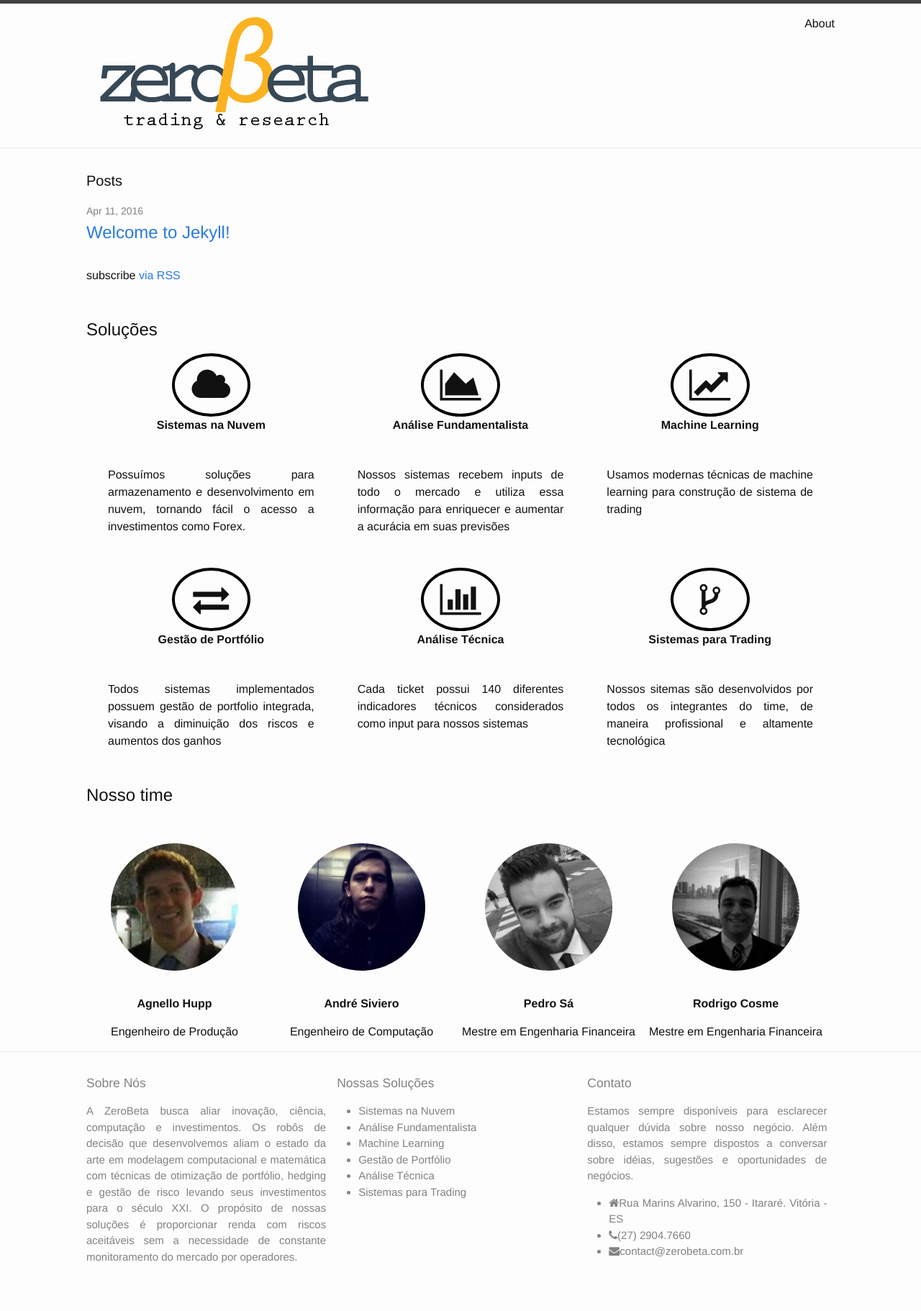
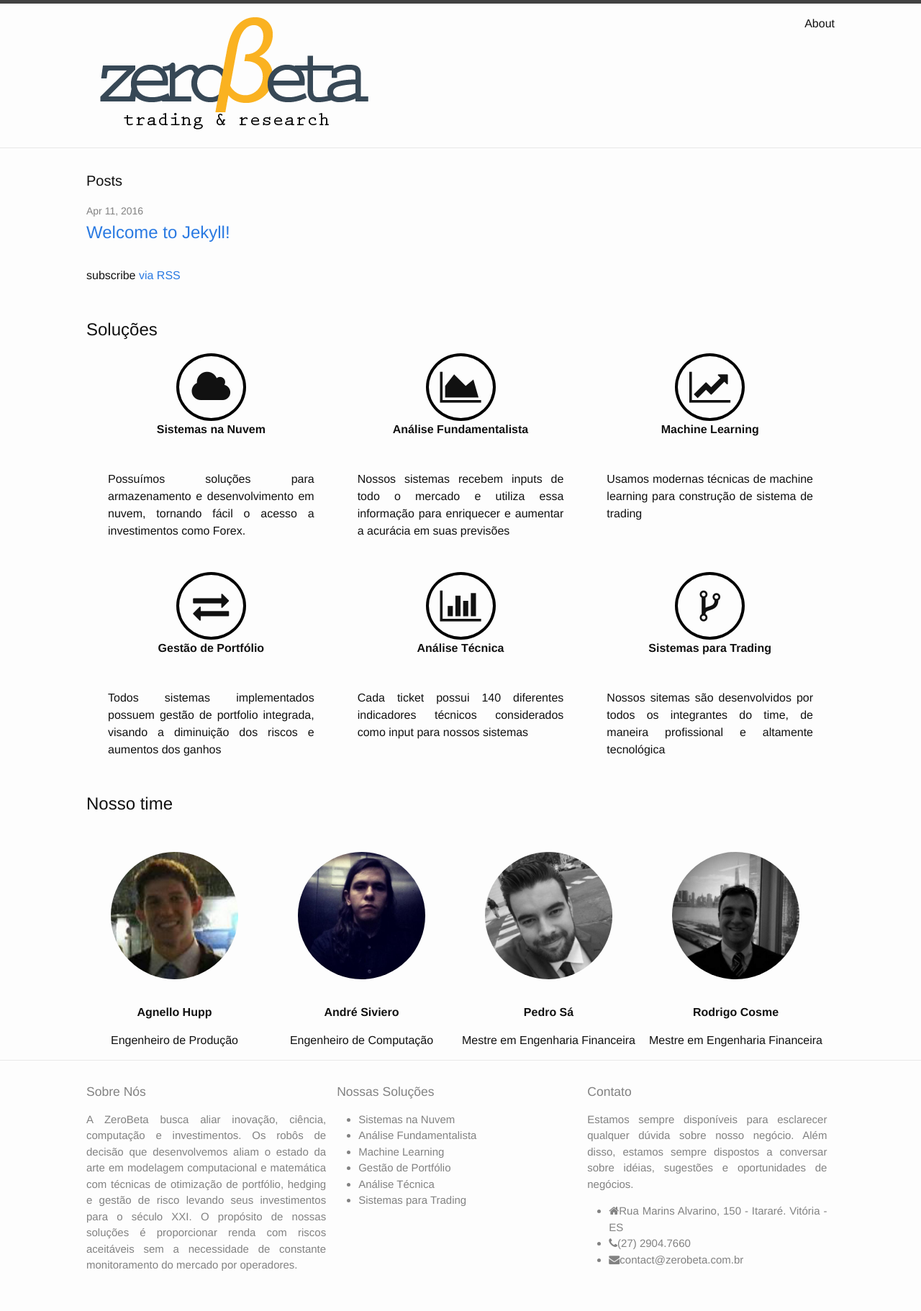
Before and after one commit to ZeroBetaTR/zerobetatr.github.io, a Jekyll site: the page built from index.html, in a window 1280 px wide. Shown: the whole page at 72% size. Built offline with Jekyll 4.4.1, drawn with Linux system fonts in a browser that asks for light colours; nearby versions of some CDN libraries.

Commit message:
Small css fix on maths

```diff
--- a/_sass/_layout.scss
+++ b/_sass/_layout.scss
@@ -283,18 +283,15 @@
 
   .solution-icon-wrapper {
     span {
-      width: -webkit-calc(25% - (#{$spacing-unit} / 2));
-      width:         calc(25% - (#{$spacing-unit} / 2));
+      padding-top: calc((25% - (#{$spacing-unit} / 2))/4);
+      padding-bottom: calc((25% - (#{$spacing-unit} / 2))/4);
+      width: -webkit-calc(30% - (#{$spacing-unit} / 2));
+      width:         calc(30% - (#{$spacing-unit} / 2));
       display: inline-block;
       font-size: 50px;
       border: 4px solid black;
-      padding: calc(#{$spacing-unit}/2);
       border-radius: 100%;
     }
-    /*padding: calc(20% - (#{$spacing-unit}px / 2));
-    padding: -webkit-calc(20% - (#{$spacing-unit} / 2));
-    box-sizing: border-box;
-    border-radius: 100%;*/
   }
 }
 
```
